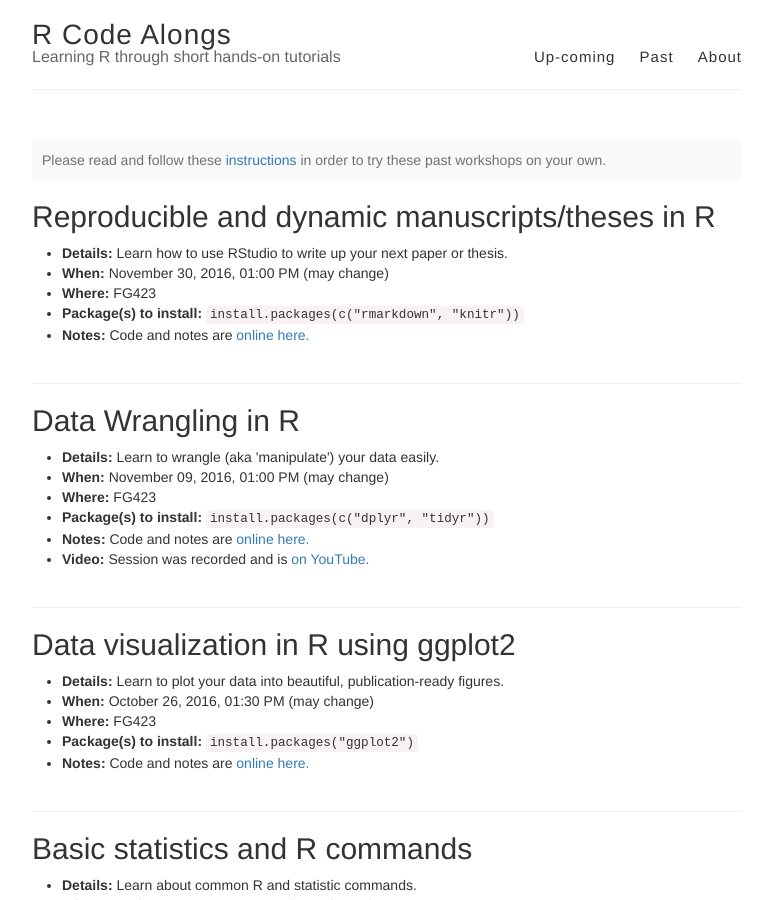
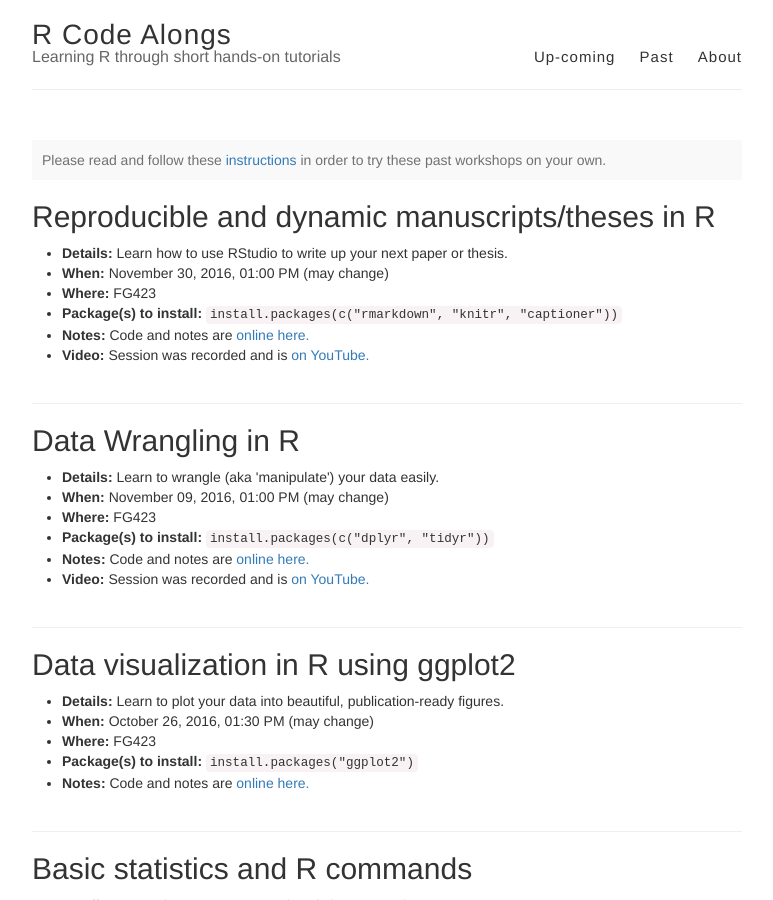
Before and after one commit to codeasmanuscript/code-along, a Jekyll site: the page built from past.html, in a window 1280 px wide and 900 px high. Shown: the whole window, without its empty margins (253-1026 px from the left). Built offline with Jekyll 4.4.1, drawn with Linux system fonts in a browser that asks for light colours.

Commit message:
Added video link to reproducible reports

```diff
--- a/_drafts/2016-11-30-Reproducible-Dynamic-Reports.Rmd
+++ b/_drafts/2016-11-30-Reproducible-Dynamic-Reports.Rmd
@@ -5,6 +5,7 @@ location: FG423
 date: 2016-11-30
 time: '13:00'
 topic: report generation
-packages: c("rmarkdown", "knitr")
+packages: c("rmarkdown", "knitr", "captioner")
 permalink: /404
+video: "https://www.youtube.com/watch?v=AfFRWRCAyHQ"
 ---
--- a/_posts/2016-11-30-Reproducible-Dynamic-Reports.md
+++ b/_posts/2016-11-30-Reproducible-Dynamic-Reports.md
@@ -5,6 +5,7 @@ location: FG423
 date: 2016-11-30
 time: '13:00'
 topic: report generation
-packages: c("rmarkdown", "knitr")
+packages: c("rmarkdown", "knitr", "captioner")
 permalink: /404
+video: "https://www.youtube.com/watch?v=AfFRWRCAyHQ"
 ---
```
